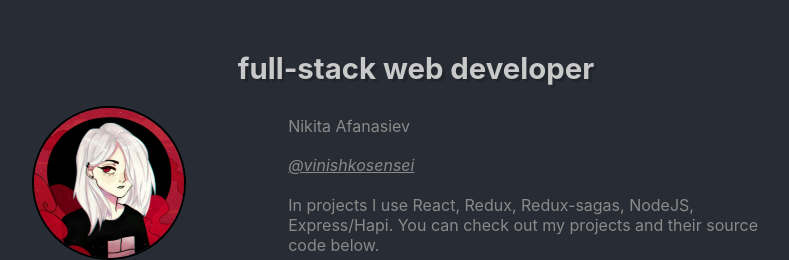
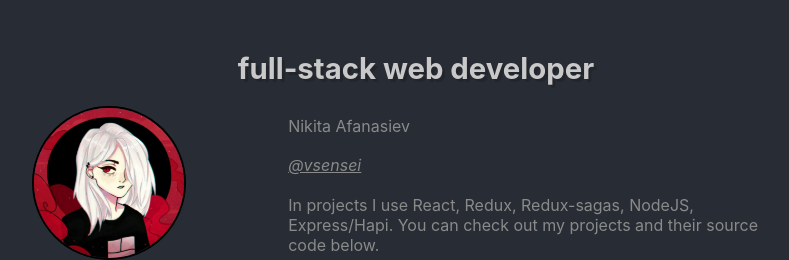
Before and after one commit to vsensei/vsensei.github.io, a React (Create React App) app: page / in a window 1280 px wide. Shown: the top 260 px of the page, without its empty margins (224-1013 px from the left). Built offline with nearby package versions, Linux system fonts and the light colour scheme.

Commit message:
updated repository name

```diff
--- a/src/components/main-info/main-info.component.js
+++ b/src/components/main-info/main-info.component.js
@@ -37,7 +37,7 @@ const MainInfo = ({
         <div className="my-info">
           <span>Nikita Afanasiev</span>
           <Link href={githubProfile}>
-            <i>@vinishkosensei</i>
+            <i>@vsensei</i>
           </Link>
           <span>{profileInfo}</span>
         </div>
--- a/src/information/projects.js
+++ b/src/information/projects.js
@@ -1,4 +1,4 @@
-export const githubProfile = 'https://github.com/VinishkoSensei/';
+export const githubProfile = 'https://github.com/vsensei/';
 const projects = [
   {
     name: 'Project_Liminal',
```
